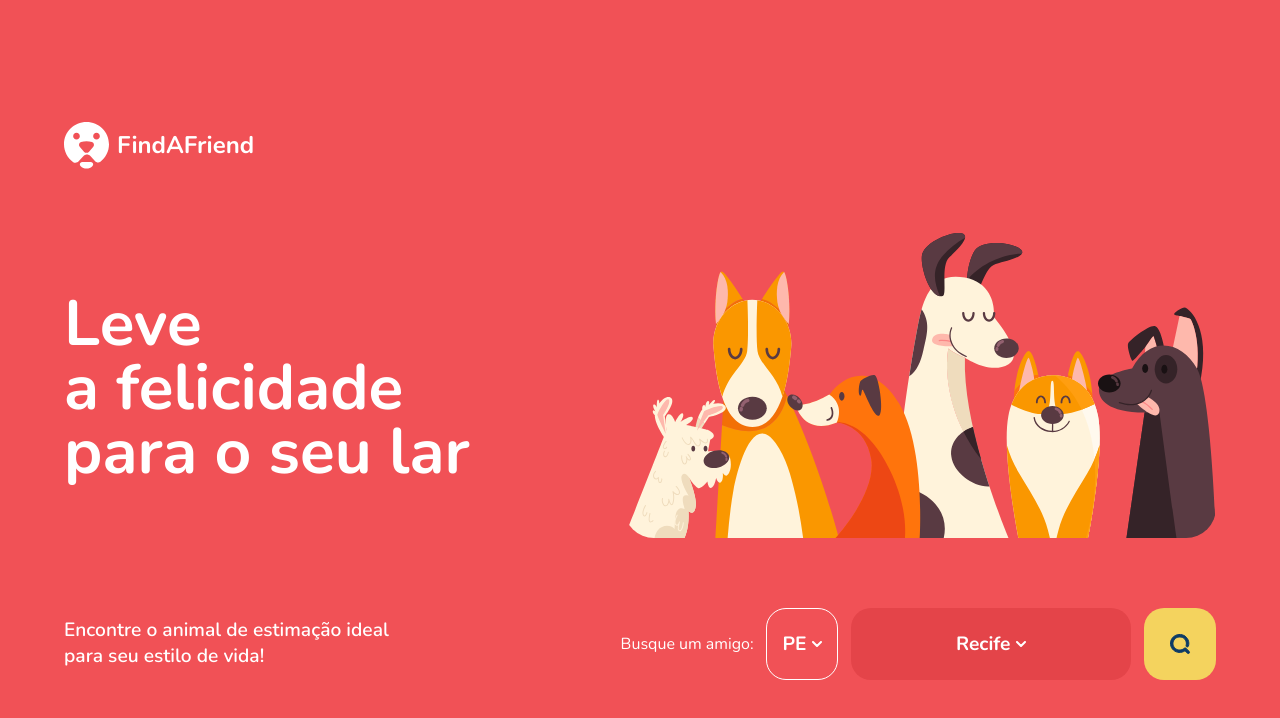
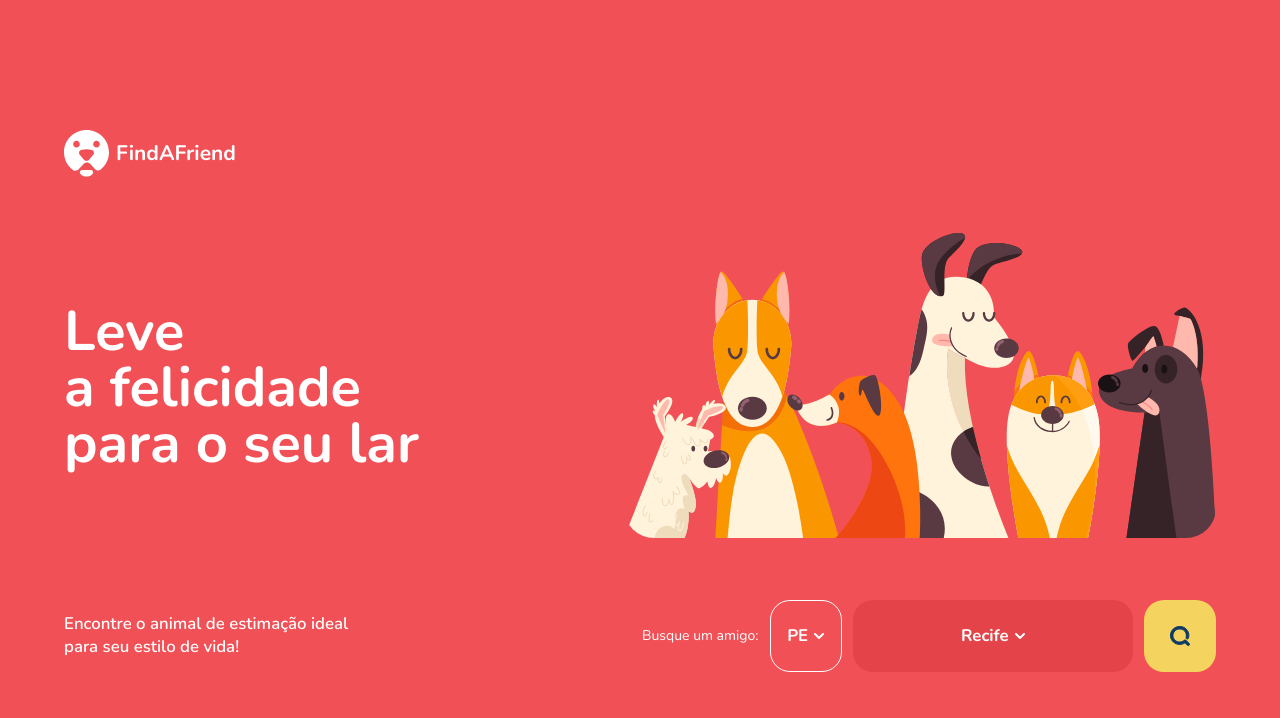
Before and after one commit to hugohoffmann035/-gcc-find-a-friend-web, a React (Vite) app: page / in a window 1280 px wide. Shown: the top 718 px of the page. Built offline with nearby package versions, Linux system fonts and the light colour scheme.

Commit message:
feat: Added more global styles

```diff
--- a/src/styles/global.ts
+++ b/src/styles/global.ts
@@ -1,4 +1,16 @@
-import { createGlobalStyle } from 'styled-components'
+import { createGlobalStyle, keyframes } from 'styled-components'
+import { transparentize } from 'polished'
+
+const blur = keyframes`
+    from {
+        -webkit-backdrop-filter: blur(0px);
+        backdrop-filter: blur(0px);
+    }
+    to {
+        -webkit-backdrop-filter: blur(1px);
+        backdrop-filter: blur(1px);
+    }
+`
 
 export default createGlobalStyle`
   * {
@@ -22,4 +34,69 @@ export default createGlobalStyle`
   body, input, button, textarea, select  {
     font: 400 16px 'Nunito', sans-serif;
   }
+
+  html {
+    @media(min-width: 1080px) {
+        font-size: 93.75%;
+    }
+    @media(min-width: 720px) {
+        font-size: 87.5%;
+    }
+  }
+
+  .modal-overlay {
+        position: absolute;
+        background: ${(props) =>
+          transparentize(0.4, props.theme.colors.secundary)};
+        top: 0;
+        left: 0;
+        bottom: 0;
+        right: 0;
+        display: flex;
+        flex-direction: column;
+        align-items: center;
+        justify-content: center;
+        animation: ${blur} 300ms ease-in both;
+        z-index: 999;
+    }
+    .modal-content {
+        background: #fff;
+        border-radius: 10px;
+        box-shadow: rgba(0, 0, 0, 0.10) 0px 0px 10px;
+        padding: 30px;
+        max-height: 92vh;
+        min-height: 30vh;
+    }
+    .modal-overlay-right {
+        position: absolute;
+        background: ${transparentize(0.8, '#030229')};
+        top: 0;
+        left: 0;
+        bottom: 0;
+        right: 0;
+        display: flex;
+        flex-direction: column;
+        align-items: flex-end;
+        justify-content: center;
+    }
+    .modal-content-right {
+        background: #fff;
+        border-radius: 0px;
+        height: 100vh;
+        box-shadow: rgba(0, 0, 0, 0.10) 0px 0px 10px;
+        padding: 30px;
+    }
+
+    ::-webkit-scrollbar-thumb {
+      background: ${(props) => props.theme.colors.secundary};
+      border-radius: 100px;
+    }
+
+    ::-webkit-scrollbar-track {
+      background: ${(props) => props.theme.colors.primary};
+    }
+
+    ::-webkit-scrollbar {
+      width: 5px;
+    }
 `
```
